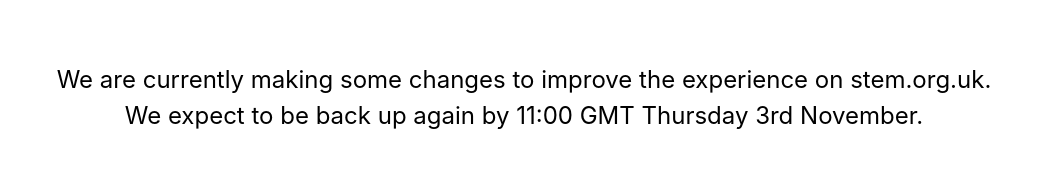
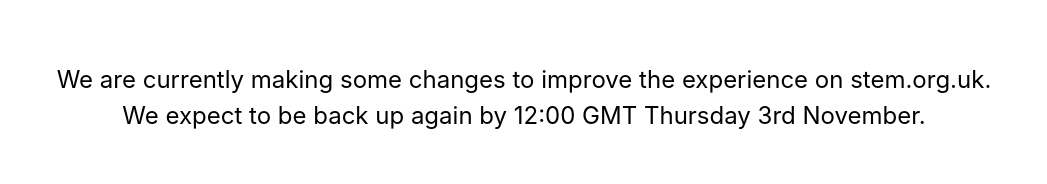
Before and after one commit to stem-learning-ltd/stemweb-service-unavailable, a plain HTML site: page index.html in a window 1280 px wide. Shown: the part 323-507 px from the top of the page, without its empty margins (116-1163 px from the left). Drawn offline with Linux system fonts and the light colour scheme.

Commit message:
Update index.html

```diff
--- a/index.html
+++ b/index.html
@@ -21,7 +21,7 @@
         <p class="description">
           We are currently making some changes to improve the experience on stem.org.uk.
           <br/>
-          We expect to be back up again by 11:00 GMT Thursday 3rd November.
+          We expect to be back up again by 12:00 GMT Thursday 3rd November.
         </p>
 
 
```
